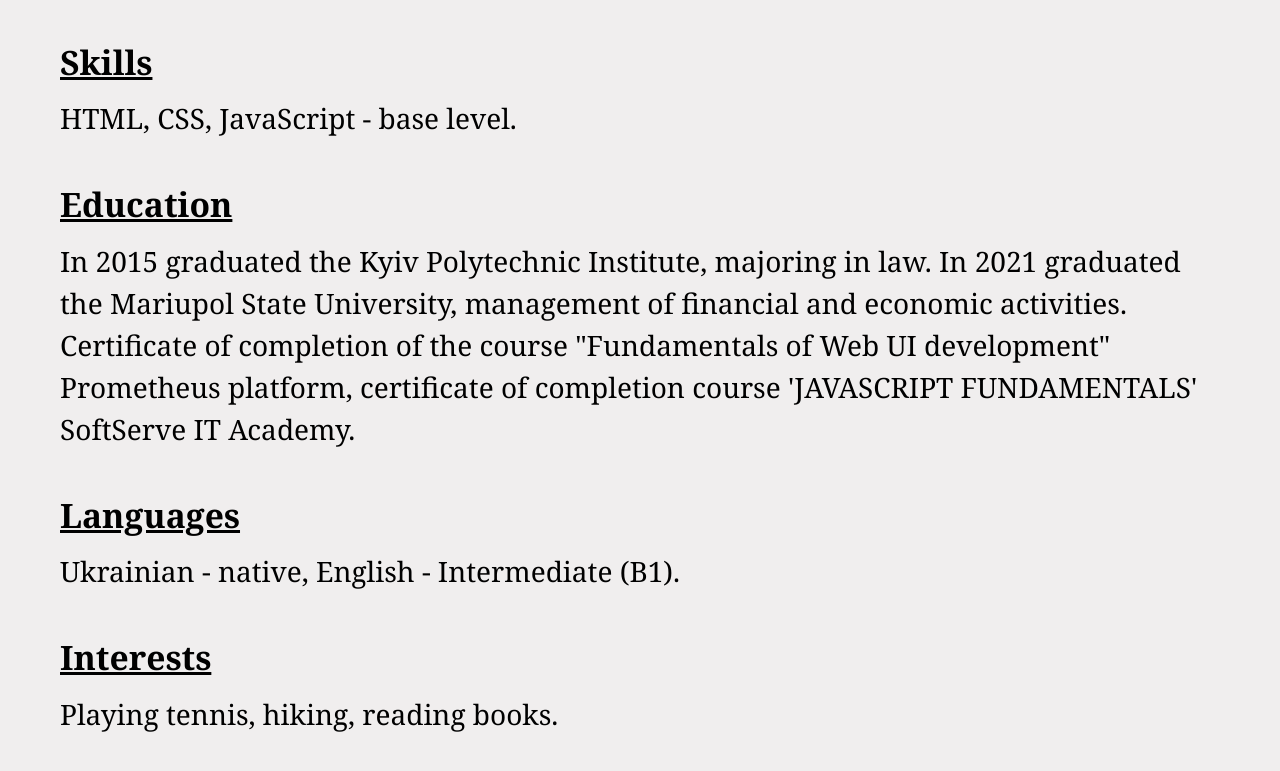
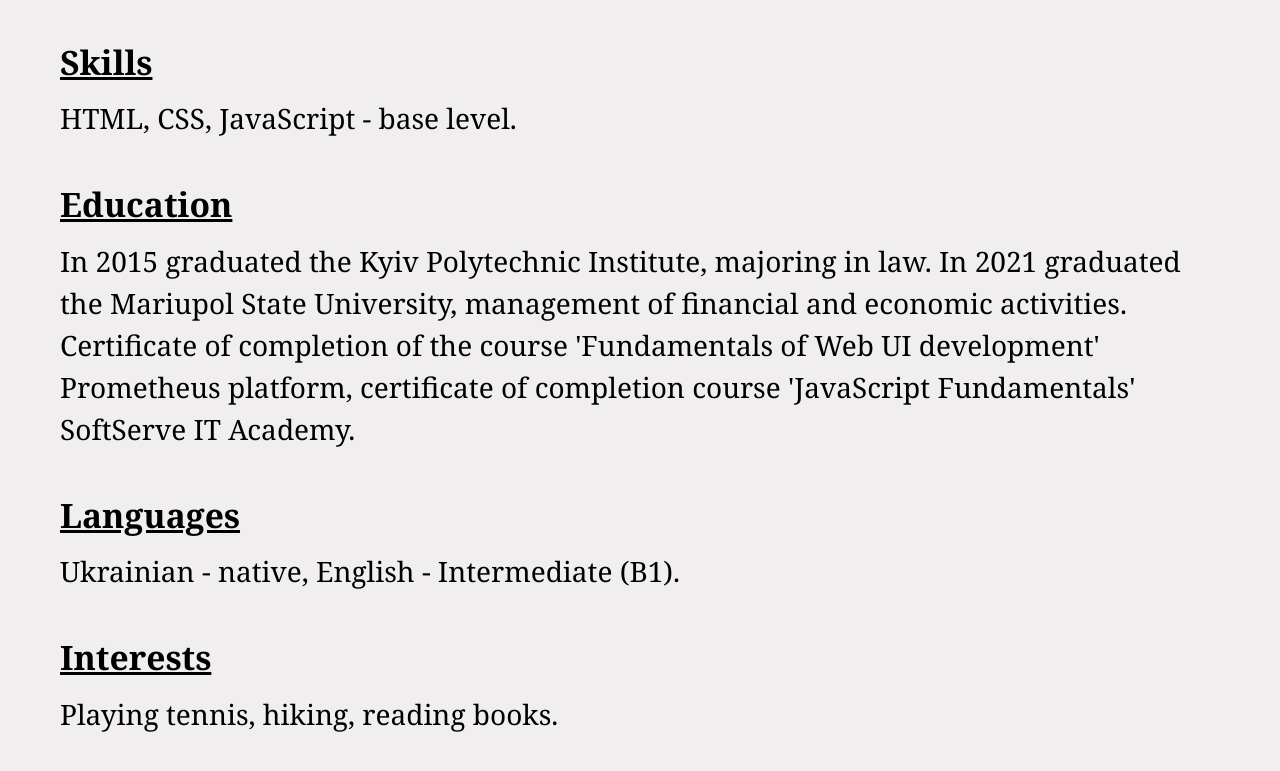
Before and after one commit to ElenSeverina/resume, a website: page index.html in a window 1280 px wide. Shown: the part 824-1595 px from the top of the page. Drawn offline with Linux system fonts and the light colour scheme; files that its build step writes are made by us from their sources.

Commit message:
no commit message

```diff
--- a/index.html
+++ b/index.html
@@ -68,8 +68,8 @@
           In 2015 graduated the Kyiv Polytechnic Institute, majoring in law. In
           2021 graduated the Mariupol State University, management of financial
           and economic activities. Certificate of completion of the course
-          "Fundamentals of Web UI development" Prometheus platform, certificate
-          of completion course 'JAVASCRIPT FUNDAMENTALS' SoftServe IT Academy.
+          'Fundamentals of Web UI development' Prometheus platform, certificate
+          of completion course 'JavaScript Fundamentals' SoftServe IT Academy.
         </div>
       </section>
 
```
